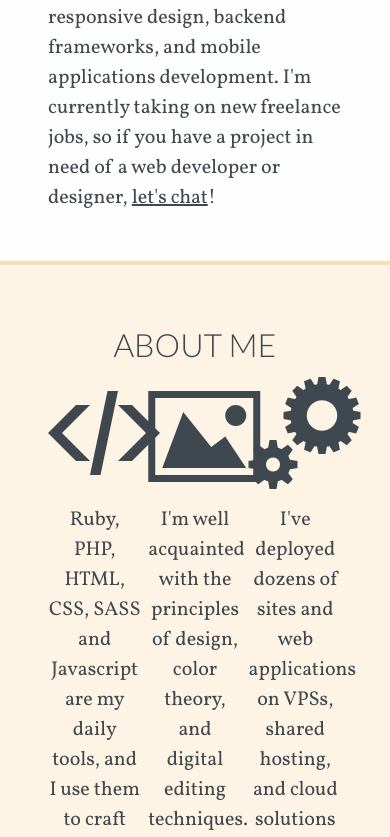
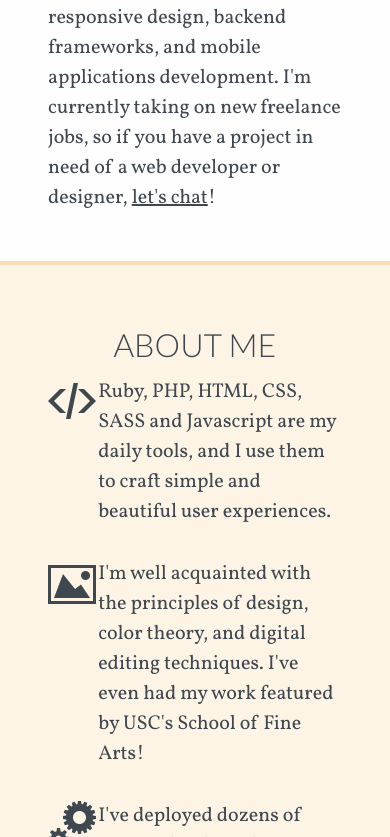
Before and after one commit to qrohlf/portfolio, a plain HTML site: page index.html in a window 390 px wide. Shown: the part 1163-2000 px from the top of the page. Drawn offline with Linux system fonts and the light colour scheme; files whose address does not match are found by name.

Commit message:
more responsive

```diff
--- a/css/_about.scss
+++ b/css/_about.scss
@@ -4,13 +4,27 @@
         list-style: none;
         li {
             display: block;
+            margin-bottom: 2rem;
             @include span-columns(4);
+            @media screen and (max-width: 850px) {
+              @include span-columns(12);
+            }
             text-align: center;
             [class^="icon-"], [class*=" icon-"] {
                 font-size: 7rem;
                 display: block;
                 text-align: center;
                 margin-bottom: 1rem;
+                @media screen and (max-width: 850px) {
+                  @include span-columns(2);
+                  font-size: 3rem;
+                }
+            }
+            p {
+              @media screen and (max-width: 850px) {
+                @include span-columns(10);
+                text-align: left;
+              }
             }
         }
     }
--- a/index.html
+++ b/index.html
@@ -42,15 +42,15 @@
             <h2>About Me</h2>
             <ul>
                 <li>
-                    <span class="icon-code" style="font-size: 7rem;"> </span>
+                    <span class="icon-code"> </span>
                     <p>Ruby, PHP, HTML, CSS, SASS and Javascript are my daily tools, and I use them to craft simple and beautiful user experiences.</p>
                 </li>
                 <li>
-                    <span class="icon-image" style="font-size: 7rem;"> </span>
+                    <span class="icon-image"> </span>
                     <p>I'm well acquainted with the principles of design, color theory, and digital editing techniques. I've even had my work featured by USC's School of Fine Arts!</p>
                 </li>
                 <li>
-                    <span class="icon-cogs" style="font-size: 7rem;"> </span>
+                    <span class="icon-cogs"> </span>
                     <p>I've deployed dozens of sites and web applications on VPSs, shared hosting, and cloud solutions like Heroku.</p>
                 </li>
             </ul>
```
Also changed, not shown: css/main.css.
